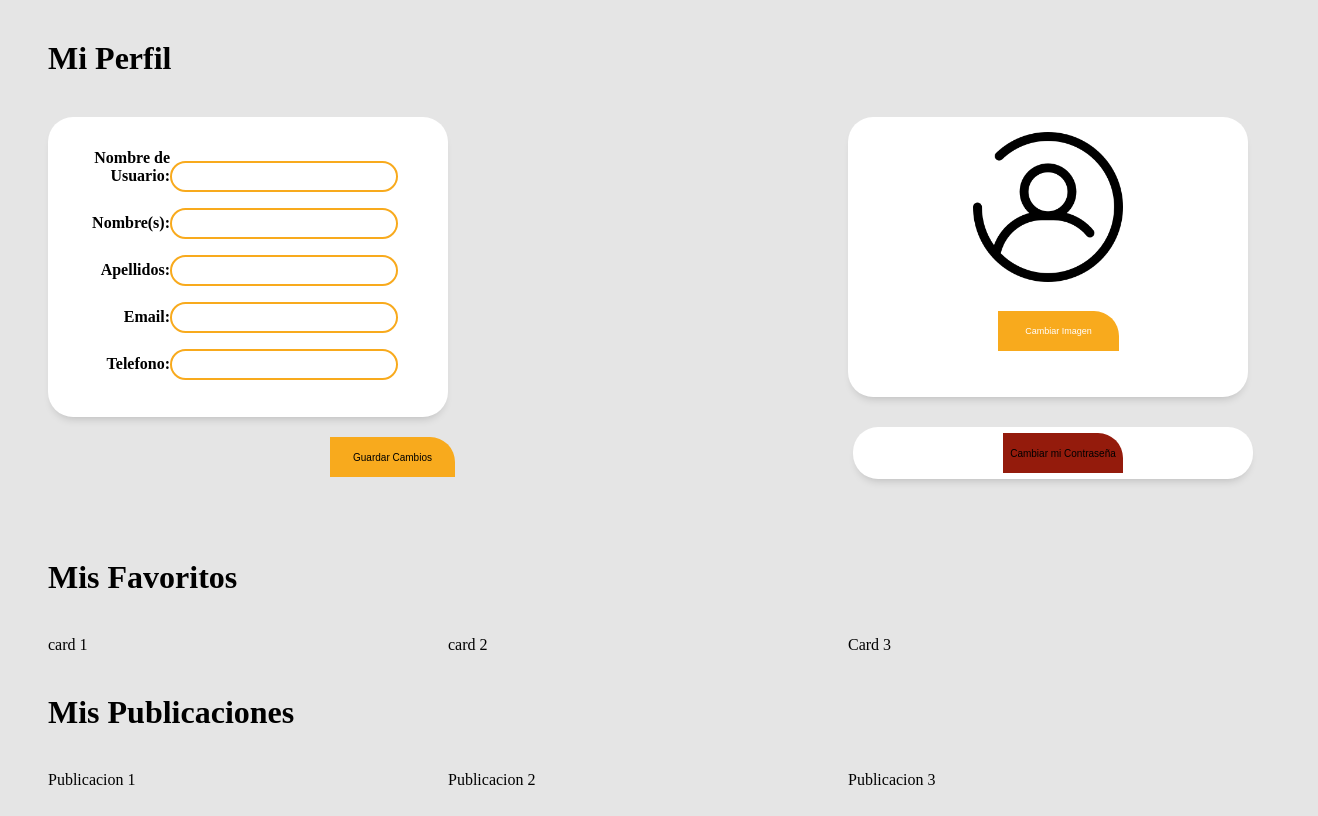
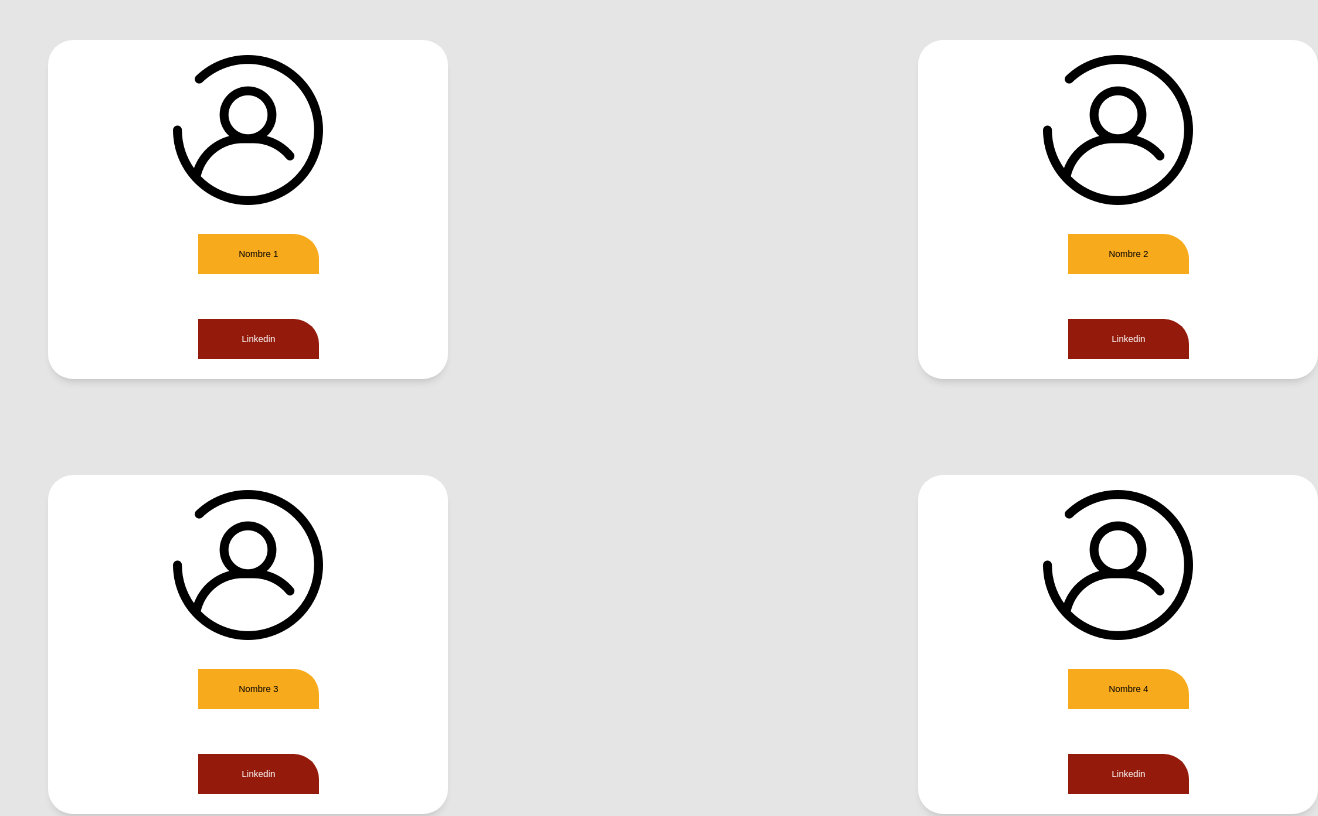
Before and after one commit to C5-HolmesTeam-FinalProject/holmes_front, a React app: page / in a window 1280 px wide. Shown: the top 816 px of the page, 1318 px wide, since content can reach past the window. Built offline with nearby package versions, Linux system fonts and the light colour scheme.

Commit message:
pagina de developers

```diff
--- /dev/null
+++ b/src/assets/styles/developers.scss
@@ -0,0 +1,61 @@
+body {
+  background-color: #e5e5e5;
+}
+
+.Grid__Developers {
+  margin: 40px 40px 40px 40px;
+  display: grid;
+  grid-template-columns: 400px 400px;
+  grid-gap: 6rem 3rem;
+  grid-column-gap: 470px;
+}
+
+.Grid__Developers--uno,
+.Grid__Developers--dos,
+.Grid__Developers--tres,
+.Grid__Developers--cuatro,
+.Grid__Developers--cinco,
+.Grid__Developers--seis {
+  cursor: pointer;
+  transition: all 0.3s ease;
+  background-color: #fff;
+  box-shadow: 0 6px 10px -5px rgba(0, 0, 0, 0.2);
+  border-radius: 25px 25px;
+}
+
+.Grid__Developers--img {
+  width: 150px;
+  margin-left: 125px;
+  margin-top: 15px;
+}
+.Grid__Developers--btnuno,
+.Grid__Developers--btndos,
+.Grid__Developers--btntres,
+.Grid__Developers--btncuatro,
+.Grid__Developers--btncinco,
+.Grid__Developers--btnseis {
+  margin-left: 150px;
+  margin-top: 25px;
+  margin-bottom: 20px;
+  background-color: #f8aa1d;
+  border: 0;
+  height: 40px;
+  width: 121px;
+  font-size: 9px;
+  color: black;
+  border-top-right-radius: 25px;
+  outline: none;
+}
+.Grid__Developers--btnlink {
+  margin-left: 150px;
+  margin-top: 25px;
+  margin-bottom: 20px;
+  background-color: #941b0c;
+  border: 0;
+  height: 40px;
+  width: 121px;
+  font-size: 9px;
+  color: white;
+  border-top-right-radius: 25px;
+  outline: none;
+}
--- /dev/null
+++ b/src/components/Developers.jsx
@@ -0,0 +1,49 @@
+import '../assets/styles/developers.scss';
+import React from 'react';
+import developers from '../assets/images/developers.png';
+
+const Devpag = () => {
+  return (
+    <>
+      <div className='Grid__Developers'>
+        <div className='Grid__Developers--uno'>
+          <img className='Grid__Developers--img' src={developers} alt='' />
+          <input className='Grid__Developers--btnuno' type='submit' id='developeruno' name='Nombre' value='Nombre 1' />
+          <input className='Grid__Developers--btnlink' type='submit' id='linkuno' name='Nombre' value='Linkedin' />
+        </div>
+
+        <div className='Grid__Developers--dos'>
+          <img className='Grid__Developers--img' src={developers} alt='' />
+          <input className='Grid__Developers--btndos' type='submit' id='developer2' name='Nombre' value='Nombre 2' />
+          <input className='Grid__Developers--btnlink' type='submit' id='linkdos' name='Nombre' value='Linkedin' />
+        </div>
+
+        <div className='Grid__Developers--tres'>
+          <img className='Grid__Developers--img' src={developers} alt='' />
+          <input className='Grid__Developers--btntres' type='submit' id='developer3' name='Nombre' value='Nombre 3' />
+          <input className='Grid__Developers--btnlink' type='submit' id='linktres' name='Nombre' value='Linkedin' />
+        </div>
+
+        <div className='Grid__Developers--cuatro'>
+          <img className='Grid__Developers--img' src={developers} alt='' />
+          <input className='Grid__Developers--btncuatro' type='submit' id='developer4' name='Nombre' value='Nombre 4' />
+          <input className='Grid__Developers--btnlink' type='submit' id='linkcuatro' name='Nombre' value='Linkedin' />
+        </div>
+
+        <div className='Grid__Developers--cinco'>
+          <img className='Grid__Developers--img' src={developers} alt='' />
+          <input className='Grid__Developers--btncinco' type='submit' id='developer5' name='Nombre' value='Nombre 5' />
+          <input className='Grid__Developers--btnlink' type='submit' id='linkcinco' name='Nombre' value='Linkedin' />
+        </div>
+
+        <div className='Grid__Developers--seis'>
+          <img className='Grid__Developers--img' src={developers} alt='' />
+          <input className='Grid__Developers--btnseis' type='submit' id='developer6' name='Nombre' value='Nombre 6' />
+          <input className='Grid__Developers--btnlink' type='submit' id='linkseis' name='Nombre' value='Linkedin' />
+        </div>
+      </div>
+    </>
+  );
+};
+
+export default Devpag;
--- a/src/components/profile.jsx
+++ b/src/components/profile.jsx
@@ -2,7 +2,7 @@
 /* eslint-disable no-unused-vars */
 import '../assets/styles/profile.scss';
 import React from 'react';
-import usuario from '../assets/images/Usuario.png'
+import usuario from '../assets/images/Usuario.png';
 
 const Profile = () => {
   return (
--- a/src/pages/Home.jsx
+++ b/src/pages/Home.jsx
@@ -1,10 +1,12 @@
 import React from 'react';
 import Card from '../components/card';
+import Devpag from '../components/Developers';
 import Profile from '../components/profile';
+
 
 const Home = () => (
   <>
-    <Profile />
+    <Devpag />
   </>
 );
 
```
Also changed, not shown: src/assets/images/developers.png (added).
